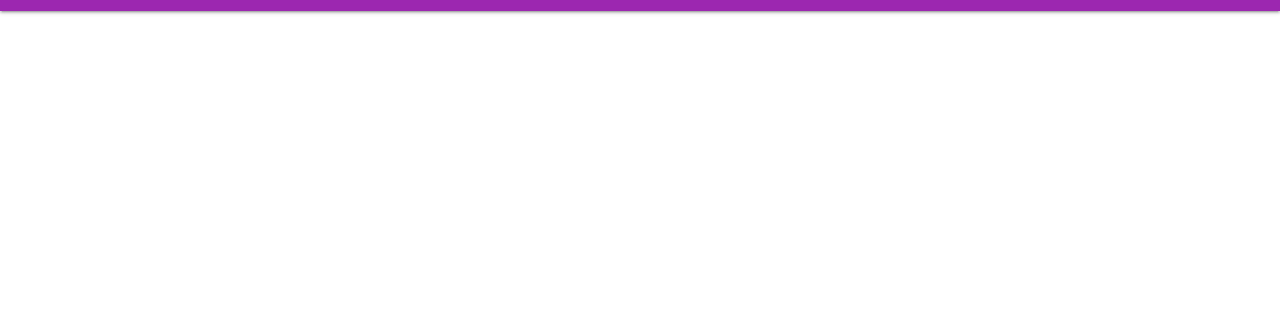
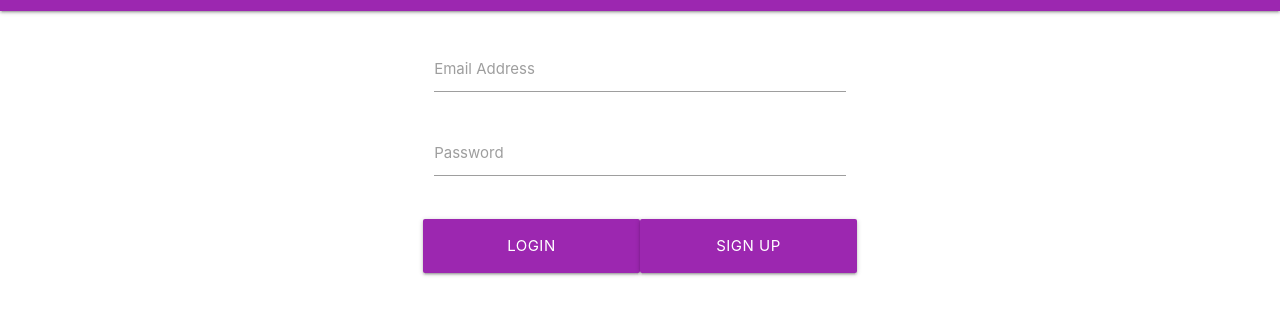
Before and after one commit to joshbarbee/Hack-OH-IO, a website: page Web/login-or-signup.html in a window 1280 px wide. Shown: the part 53-368 px from the top of the page. Drawn offline with nearby package versions, Linux system fonts and the light colour scheme.

Commit message:
added in stuff for login/sign up page

```diff
--- a/Web/login-or-signup.html
+++ b/Web/login-or-signup.html
@@ -38,6 +38,33 @@
             <li><a href="#">Profile</a></li>
         </ul>
 
+        <div class="col s12">
+            <form class = "center-align"> <!-- col s6-->
+                <div class="row">
+                </div>
+                <div class="row">
+                    <div class="input-field col s4 offset-s4">
+                        <input id="email" type="text" class="validate"/>
+                        <label for="email">Email Address</label>
+                    </div>
+                    <div class="input-field col s4 offset-s4">
+                        <input id="password" type="text" class="validate"/>
+                        <label for="password">Password</label>
+                    </div>
+                </div>
+            </form>
+            <div>
+
+            </div>
+
+            <div class="row">
+                <a href="#" class= "btn-large purple waves-effect center-align col s2 col offset-s4" >Login</a>
+                <a href="#" class= "btn-large purple waves-effect center-align col s2" >Sign Up</a>
+            </div>
+
+        </div>
+
+
      </body>
 
 
```
